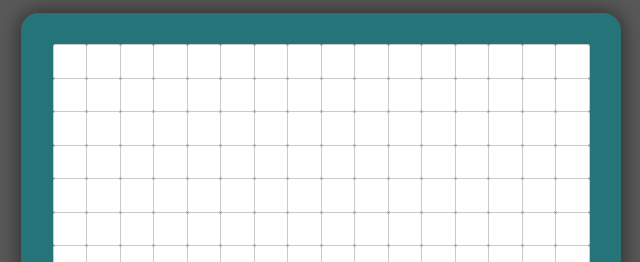
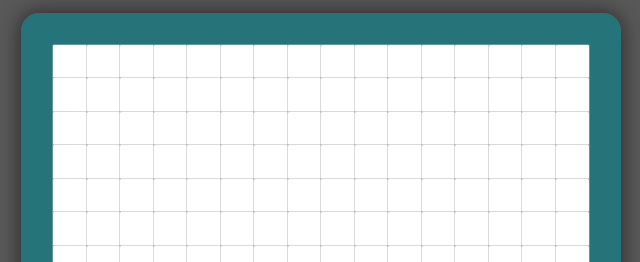
Before and after one commit to amekatze/etch-a-sketch, a plain HTML site: page index.html in a window 1280 px wide. Shown: the part 187-449 px from the top of the page, 319-959 px from the left. Drawn offline with Linux system fonts and the light colour scheme.

Commit message:
Style changes, erase function added

```diff
--- a/style.css
+++ b/style.css
@@ -30,9 +30,8 @@ body {
 .pixel {
     margin: 0;
     background-color: rgb(255,255,255);
-    outline: 1px solid #cacaca;
+    outline: 0.1px solid #b4b4b47e;
     border-radius: 1px;
-    margin: 0.5px;
 }
 
 .controls{
```
